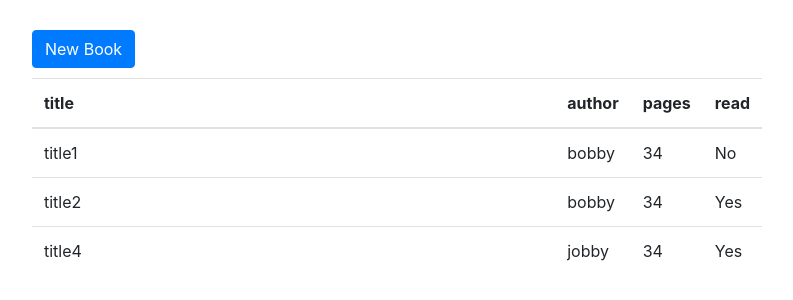
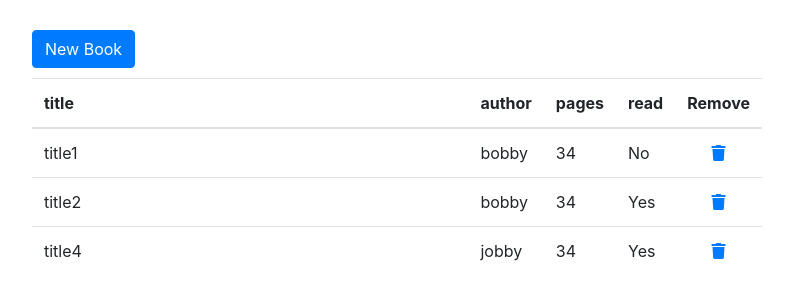
Before and after one commit to LeeSD90/js-book-library, a plain HTML site: page index.html in a window 1280 px wide. Shown: the whole page, without its empty margins (243-1036 px from the left). Drawn offline with nearby package versions, Linux system fonts and the light colour scheme.

Commit message:
Add remove book button

```diff
--- a/index.html
+++ b/index.html
@@ -8,6 +8,7 @@
         <script src="https://cdnjs.cloudflare.com/ajax/libs/popper.js/1.14.3/umd/popper.min.js" integrity="sha384-ZMP7rVo3mIykV+2+9J3UJ46jBk0WLaUAdn689aCwoqbBJiSnjAK/l8WvCWPIPm49" crossorigin="anonymous"></script>
         <script src="https://stackpath.bootstrapcdn.com/bootstrap/4.1.1/js/bootstrap.min.js" integrity="sha384-smHYKdLADwkXOn1EmN1qk/HfnUcbVRZyYmZ4qpPea6sjB/pTJ0euyQp0Mk8ck+5T" crossorigin="anonymous"></script>
         <script type="text/Javascript" src="js/script.js"></script>
+        <link rel="stylesheet" href="https://use.fontawesome.com/releases/v5.0.13/css/all.css" integrity="sha384-DNOHZ68U8hZfKXOrtjWvjxusGo9WQnrNx2sqG0tfsghAvtVlRW3tvkXWZh58N9jp" crossorigin="anonymous">
         <link rel="stylesheet" type="text/css" href="style/style.css">
     </head>
     <body>
--- a/js/script.js
+++ b/js/script.js
@@ -15,13 +15,12 @@ function Book(title, author, pages, read) {
 	this.read = read
 }
 
-function addBookToLibrary(book) {
-	myLibrary.push(book)
-}
+function render() {
 
-function render() {
 	clear()
+
 	var myBook = new Book("","",0,false)
+
 	for(var key in myBook) {
 		var th = document.createElement('th')
 		th.className = "col"
@@ -31,14 +30,36 @@ function render() {
 		headings.appendChild(th)
 	}
 
+	var th = document.createElement('th')
+	th.className = "col"
+	var content = document.createTextNode("Remove")
+	th.appendChild(content)
+	var headings = document.getElementById("headings")
+	headings.appendChild(th)
+
 	for(var i = 0; i < myLibrary.length; i++) {
+
 		var tr = document.createElement('tr')
+
 		for(var key in myLibrary[i]){
 			var td = document.createElement('td')
 			var content = document.createTextNode(myLibrary[i][key])
 			td.appendChild(content)
 			tr.appendChild(td)
 		}
+
+		var td = document.createElement('td')
+		var icon = document.createElement('i')
+		var a = document.createElement('a')
+		td.style = "text-align:center"
+		icon.className = "fas fa-trash"
+		a.setAttribute('data-id', i)
+		a.addEventListener("click", function() { removeBookFromLibrary(this) }, false);
+		a.href="#"
+		a.appendChild(icon)
+		td.appendChild(a)
+		tr.appendChild(td)
+
 		var items = document.getElementById("items")
 		items.appendChild(tr)
 	}
@@ -50,6 +71,16 @@ function newBook() {
 	var pages = document.getElementById("input-pages").value
 	var read = document.getElementById("input-read").checked ? "Yes" : "No"
 	addBookToLibrary(new Book(title, author, pages, read))
+	render()
+}
+
+function addBookToLibrary(book) {
+	myLibrary.push(book)
+}
+
+function removeBookFromLibrary(elem) {
+	i = elem.getAttribute('data-id')
+	myLibrary.splice(i, 1)
 	render()
 }
 
```
